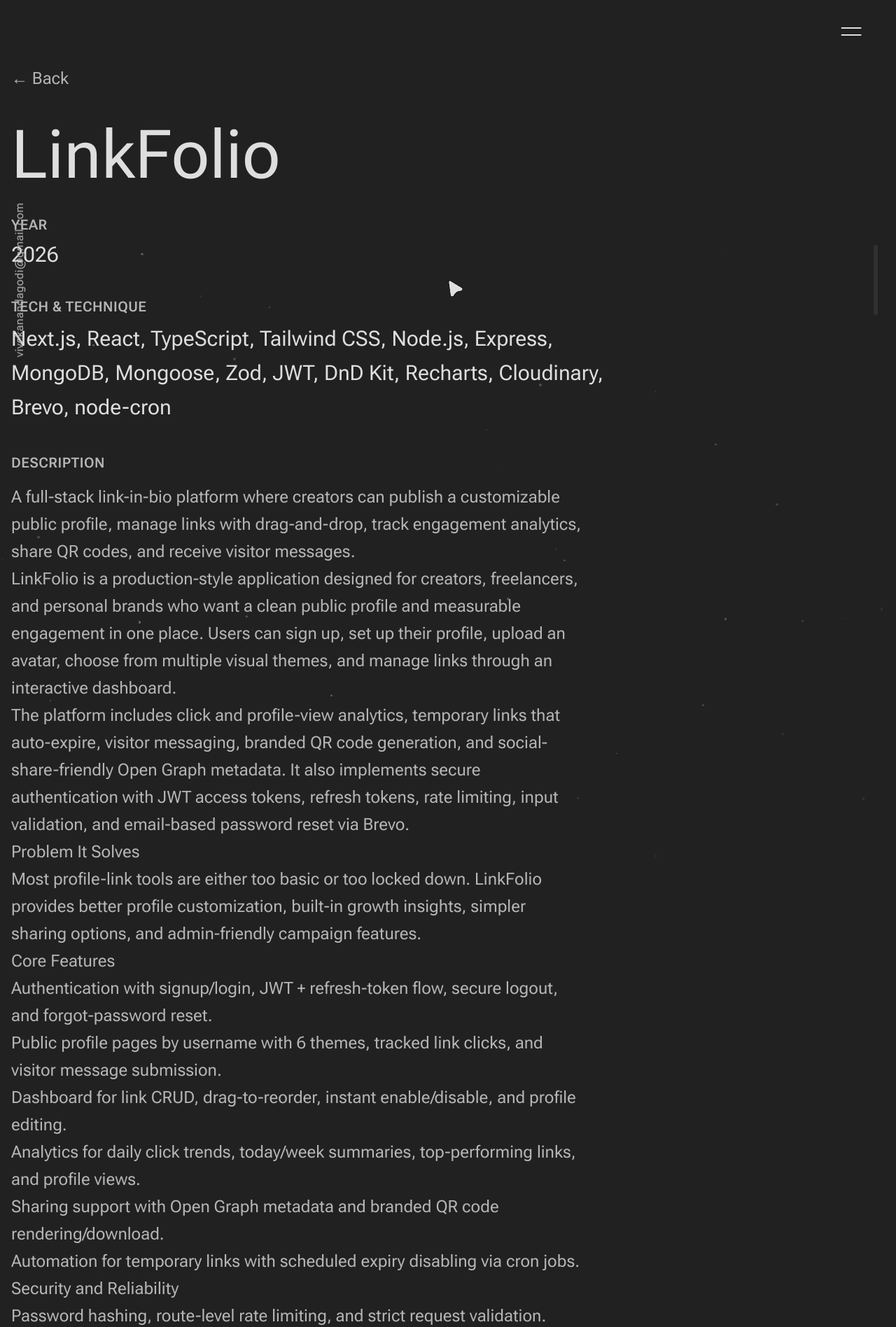
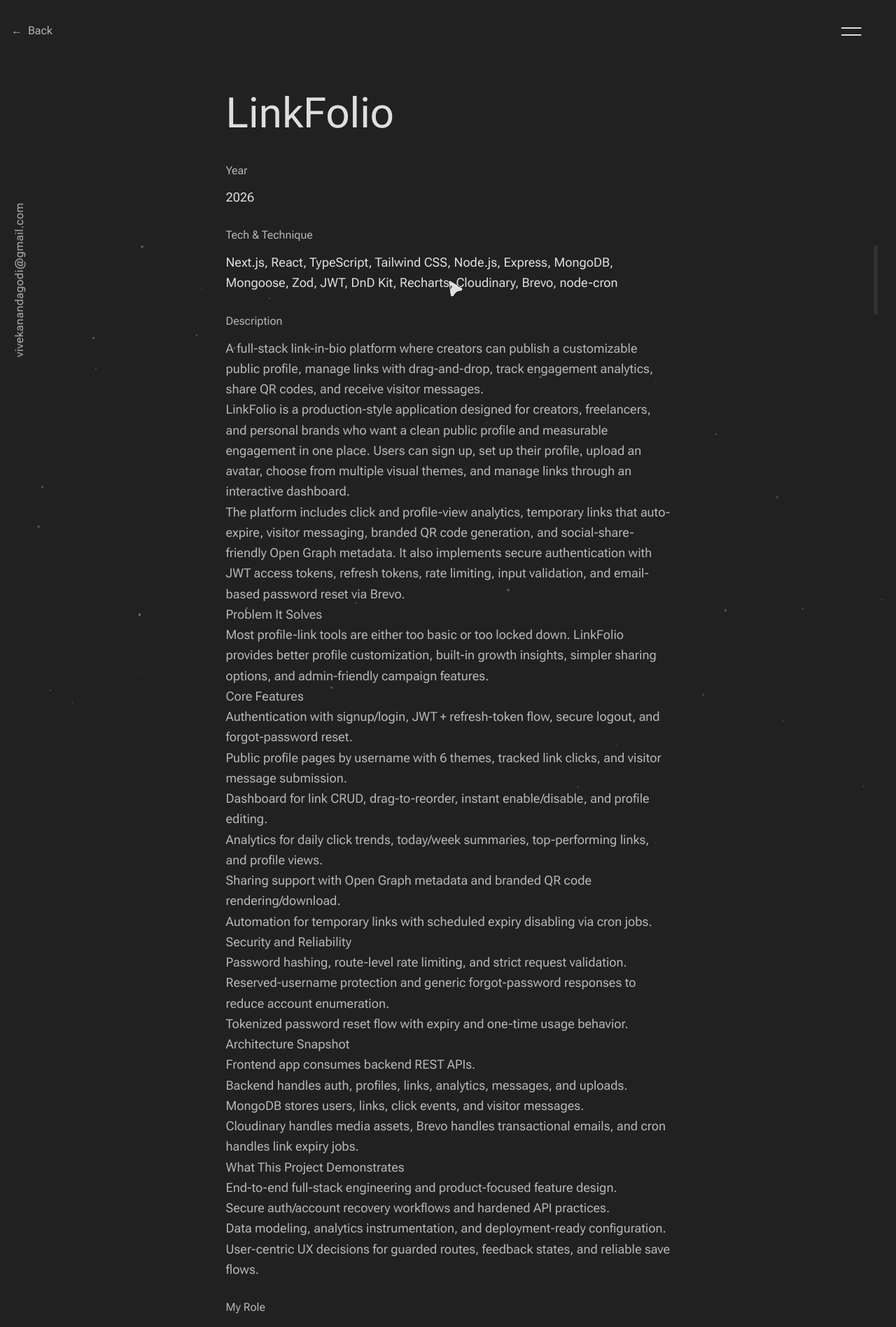
Before and after one commit to mr-nobody-7/portfolio-website, a Next.js app: page /projects/linkfolio in a window 1280 px wide. Shown: the top 1896 px of the page at 70% size. Built offline with nearby package versions, Linux system fonts and the light colour scheme.

Commit message:
style: refine project details page hierarchy and actions

```diff
--- a/app/projects/[slug]/_components/ProjectDetailsClient.tsx
+++ b/app/projects/[slug]/_components/ProjectDetailsClient.tsx
@@ -32,7 +32,7 @@
 
 export const ProjectDetailsClient = ({ project }: Props) => {
   return (
-    <section className="py-16 md:py-20 lg:py-24">
+    <section className="pt-5 pb-14">
       <motion.div
         className="container"
         variants={containerVariants}
@@ -42,80 +42,82 @@
         <motion.div variants={itemVariants}>
           <Link
             href="/"
-            className="inline-flex items-center gap-2 mb-10 md:mb-12 text-lg md:text-2xl text-muted-foreground hover:text-primary transition-colors"
+            className="mb-16 inline-flex gap-2 items-center group h-12 text-muted-foreground hover:text-primary transition-colors"
           >
-            &larr; Back
+            <span className="group-hover:-translate-x-1 transition-all duration-300">
+              &larr;
+            </span>
+            Back
           </Link>
         </motion.div>
 
+        <div className="max-w-[635px] mx-auto">
+          <div className="flex items-start gap-6 mb-10">
             <motion.h1
-          className="text-5xl md:text-7xl lg:text-8xl font-anton mb-8 md:mb-10 leading-[0.95] max-w-[900px]"
+              className="text-4xl md:text-[60px] leading-none font-anton"
               variants={itemVariants}
             >
               {project.title}
             </motion.h1>
 
-        <div className="max-w-[860px] space-y-8 md:space-y-10 text-xl md:text-[30px] leading-snug">
+            <motion.div className="flex gap-2" variants={itemVariants}>
+              {project.sourceCode && (
+                <a
+                  href={project.sourceCode}
+                  target="_blank"
+                  rel="noopener noreferrer"
+                  className="size-10 rounded-full bg-background-light hover:bg-primary hover:text-primary-foreground transition-all inline-flex items-center justify-center text-sm font-semibold"
+                >
+                  GH
+                </a>
+              )}
+              {project.liveUrl && (
+                <a
+                  href={project.liveUrl}
+                  target="_blank"
+                  rel="noopener noreferrer"
+                  className="size-10 rounded-full bg-background-light hover:bg-primary hover:text-primary-foreground transition-all inline-flex items-center justify-center text-sm font-semibold"
+                >
+                  ↗
+                </a>
+              )}
+            </motion.div>
+          </div>
+
+          <div className="space-y-7 pb-20">
             <motion.div variants={itemVariants}>
-            <p className="text-muted-foreground text-base md:text-xl mb-2 font-semibold uppercase tracking-wide">
-              Year
-            </p>
-            <p>{project.year}</p>
+              <p className="text-muted-foreground font-anton mb-3">Year</p>
+              <p className="text-lg">{project.year}</p>
             </motion.div>
 
             <motion.div variants={itemVariants}>
-            <p className="text-muted-foreground text-base md:text-xl mb-2 font-semibold uppercase tracking-wide">
+              <p className="text-muted-foreground font-anton mb-3">
                 Tech & Technique
               </p>
-            <p className="leading-relaxed">{project.techStack.join(", ")}</p>
+              <p className="text-lg leading-relaxed">
+                {project.techStack.join(", ")}
+              </p>
             </motion.div>
 
             <motion.div variants={itemVariants}>
-            <p className="text-muted-foreground text-base md:text-xl mb-4 font-semibold uppercase tracking-wide">
+              <p className="text-muted-foreground font-anton mb-3">
                 Description
               </p>
-            <div className="prose prose-invert max-w-[820px] text-muted-foreground text-lg md:text-2xl leading-relaxed prose-p:my-4 prose-li:my-1.5">
+              <div className="prose prose-invert max-w-none text-muted-foreground text-lg leading-relaxed prose-p:my-3 prose-li:my-1.5">
                 {parse(project.description)}
               </div>
             </motion.div>
 
             <motion.div variants={itemVariants}>
-            <p className="text-muted-foreground text-base md:text-xl mb-2 font-semibold uppercase tracking-wide">
-              My Role
-            </p>
-            <p>{project.role}</p>
+              <p className="text-muted-foreground font-anton mb-3">My Role</p>
+              <p className="text-lg">{project.role}</p>
             </motion.div>
           </div>
-
-        <motion.div
-          className="flex gap-4 mt-10 md:mt-12 flex-wrap"
-          variants={itemVariants}
-        >
-          {project.liveUrl && (
-            <a
-              href={project.liveUrl}
-              target="_blank"
-              rel="noopener noreferrer"
-              className="px-6 md:px-8 py-3.5 md:py-4 bg-primary text-primary-foreground text-xl md:text-2xl font-anton"
-            >
-              VIEW LIVE
-            </a>
-          )}
-          {project.sourceCode && (
-            <a
-              href={project.sourceCode}
-              target="_blank"
-              rel="noopener noreferrer"
-              className="px-6 md:px-8 py-3.5 md:py-4 bg-background-light text-xl md:text-2xl font-anton"
-            >
-              SOURCE CODE
-            </a>
-          )}
-        </motion.div>
+        </div>
 
         {project.images.length > 0 && (
           <motion.div
-            className="mt-14 md:mt-20 flex flex-col gap-2 max-w-[800px]"
+            className="relative flex flex-col gap-2 max-w-[800px] mx-auto"
             initial="hidden"
             whileInView="visible"
             viewport={{ once: true, amount: 0.15 }}
@@ -138,7 +140,7 @@
                     transition: { duration: 0.52, ease: "easeOut" as const },
                   },
                 }}
-                className="relative w-full aspect-[750/400] bg-background-light"
+                className="group relative w-full aspect-[750/400] bg-background-light"
               >
                 <Image
                   src={image}
@@ -147,6 +149,14 @@
                   className="object-cover"
                   loading="lazy"
                 />
+                <a
+                  href={image}
+                  target="_blank"
+                  rel="noopener noreferrer"
+                  className="absolute top-4 right-4 bg-background/70 text-foreground size-11 inline-flex justify-center items-center transition-all opacity-0 hover:bg-primary hover:text-primary-foreground group-hover:opacity-100"
+                >
+                  ↗
+                </a>
               </motion.div>
             ))}
           </motion.div>
```
Lines whose indentation alone changed are shown as unchanged.
